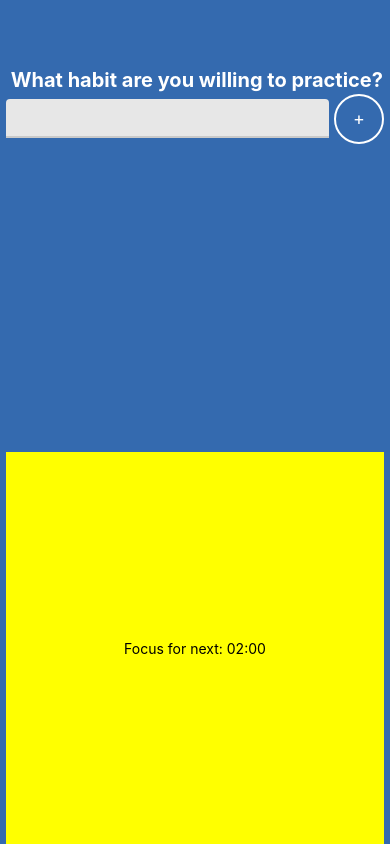
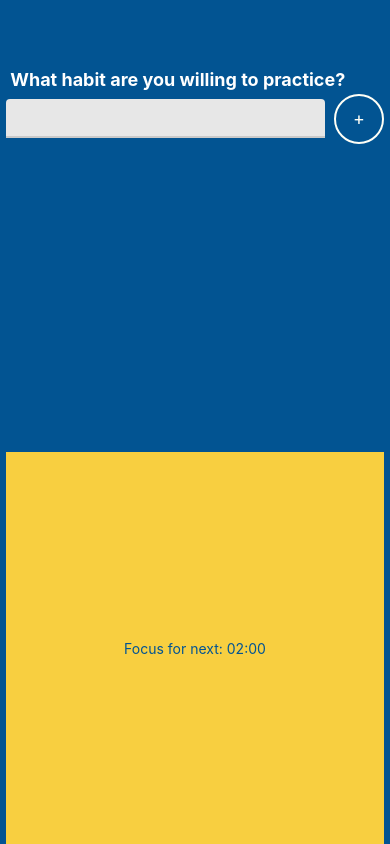
Before and after one commit to slavo3dev/nrgnomad, a React Native app: screen / in a window 390 px wide. Built offline with nearby package versions, Linux system fonts and the light colour scheme.

Commit message:
adding colors

```diff
--- a/App.js
+++ b/App.js
@@ -1,7 +1,8 @@
 import React, { useState } from 'react';
 import {StyleSheet,Text,View} from 'react-native';
 import {Focus} from "./src/features/focus"
-import { CountdownTimer } from './src/components/CountdownTimer';
+import {CountdownTimer} from './src/components/CountdownTimer';
+import { brandColors } from './src/utils/colors';
 
 
 export default function App() {
@@ -19,7 +20,7 @@ export default function App() {
 const styles = StyleSheet.create({
   container: {
     flex: 1,
-    backgroundColor: '#346AAF',
+    backgroundColor: brandColors.darkBlue,
     paddingTop: 60,
     paddingLeft: 6,
     paddingRight: 6
--- a/src/components/CountdownTimer/index.js
+++ b/src/components/CountdownTimer/index.js
@@ -1,16 +1,17 @@
 import React from "react";
-import {View,Text, StyleSheet} from 'react-native'
+import {View,Text,StyleSheet} from 'react-native'
+import { brandColors } from "../../utils/colors";
 
 const styles = StyleSheet.create({
     container: {
         flex: 1,
-        backgroundColor: "yellow",
+        backgroundColor: brandColors.yellow,
         width: "100%",
         alignItems: "center",
         justifyContent: "center"
     },
     text: {
-        color: "black"
+        color: brandColors.darkBlue
     }
 })
 
--- a/src/components/roundedBtn/index.js
+++ b/src/components/roundedBtn/index.js
@@ -1,5 +1,6 @@
 import React  from 'react';
 import {StyleSheet,Text,TouchableOpacity} from 'react-native';
+import { brandColors } from '../../utils/colors';
 
 
 
@@ -28,8 +29,8 @@ const styles = (size) =>
       height: size,
       alignItems: "center",
       justifyContent: "center",
-      borderColor: "#fff",
+      borderColor: brandColors.white,
       borderWidth: 2,
     },
-    text: { color: "#fff", fontSize: 18 },
+    text: { color: brandColors.white, fontSize: 18 },
   });
--- a/src/features/focus/focus.styles.js
+++ b/src/features/focus/focus.styles.js
@@ -1,4 +1,5 @@
-import { StyleSheet} from 'react-native'
+import {StyleSheet} from 'react-native'
+import { fontSizes, paddingSizes } from '../../utils/size';
 
 export default StyleSheet.create({
   container: {
@@ -11,15 +12,17 @@ export default StyleSheet.create({
   title: {
     color: "#fff",
     fontWeight: 'bold',
-    fontSize: 20,
+    fontSize: fontSizes.md,
   },
   inputContainer: {
     flex: 0.1,
-    flexDirection: 'row'
+    flexDirection: 'row',
   },
   textInput: {
     flex: 1,
-    marginRight: 5
+    marginRight: paddingSizes.sm,
+    justifyContent: 'center',
+    alignContent: "center"
   },
   btnContainer: {
     justifyContent: 'center'
--- /dev/null
+++ b/src/utils/colors.js
@@ -0,0 +1,7 @@
+export const brandColors = {
+    darkBlue: "#025492",
+    lightBlue: "#65C6F4",
+    white: "#FFFFF6",
+    yellow: '#F8CF40',
+    brown: '#B27409'
+}
--- /dev/null
+++ b/src/utils/size.js
@@ -0,0 +1,17 @@
+export const fontSizes = {
+    sm: 9,
+    md: 18,
+    lg: 27,
+    xl: 36,
+    xxl: 45,
+    xxxxl: 81
+}
+
+export const paddingSizes = {
+    sm: 9,
+    md: 18,
+    lg: 27,
+    xl: 36,
+    xxl: 45,
+    xxxxl: 81
+}
```
